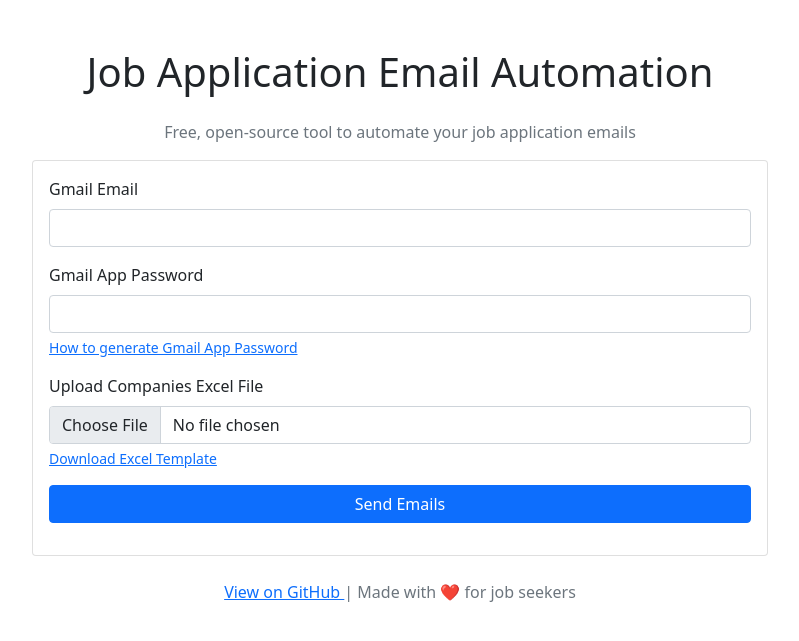
After one commit to DeepDN/Job-application-email-automation-, a Flask app: template templates/index.html in a window 1280 px wide. The commit adds this page. Shown: the top 641 px of the page, without its empty margins (240-1039 px from the left). Run offline with Flask 3, Linux system fonts and the light colour scheme; the template is opened without the code that fills it, so the values that code supplies are empty.

Commit message:
Professional open-source transformation

```diff
--- /dev/null
+++ b/app.py
@@ -0,0 +1,53 @@
+from flask import Flask, render_template, request, jsonify, send_file
+import pandas as pd
+import os
+from email_sender import EmailSender
+from config import Config
+
+app = Flask(__name__)
+app.config.from_object(Config)
+
+@app.route('/')
+def index():
+    return render_template('index.html')
+
+@app.route('/upload', methods=['POST'])
+def upload_file():
+    if 'file' not in request.files:
+        return jsonify({'error': 'No file uploaded'}), 400
+
+    file = request.files['file']
+    if file.filename == '':
+        return jsonify({'error': 'No file selected'}), 400
+
+    if file and file.filename.endswith('.xlsx'):
+        filepath = os.path.join('uploads', file.filename)
+        file.save(filepath)
+        return jsonify({'message': 'File uploaded successfully', 'filename': file.filename})
+
+    return jsonify({'error': 'Invalid file format'}), 400
+
+@app.route('/send-emails', methods=['POST'])
+def send_emails():
+    data = request.json
+    email = data.get('email')
+    password = data.get('password')
+    filename = data.get('filename')
+
+    if not all([email, password, filename]):
+        return jsonify({'error': 'Missing required fields'}), 400
+
+    try:
+        sender = EmailSender(email, password)
+        result = sender.send_bulk_emails(f'uploads/{filename}')
+        return jsonify(result)
+    except Exception as e:
+        return jsonify({'error': str(e)}), 500
+
+@app.route('/template')
+def download_template():
+    return send_file('static/template.xlsx', as_attachment=True)
+
+if __name__ == '__main__':
+    os.makedirs('uploads', exist_ok=True)
+    app.run(debug=True, host='0.0.0.0', port=5000)
--- /dev/null
+++ b/config.py
@@ -0,0 +1,5 @@
+import os
+
+class Config:
+    SECRET_KEY = os.environ.get('SECRET_KEY') or 'dev-secret-key'
+    MAX_CONTENT_LENGTH = 16 * 1024 * 1024  # 16MB max file size
--- a/requirements.txt
+++ b/requirements.txt
@@ -1,2 +1,4 @@
+flask==2.3.3
 pandas==2.1.4
 openpyxl==3.1.2
+jinja2==3.1.2
--- /dev/null
+++ b/templates/index.html
@@ -0,0 +1,125 @@
+<!DOCTYPE html>
+<html lang="en">
+<head>
+    <meta charset="UTF-8">
+    <meta name="viewport" content="width=device-width, initial-scale=1.0">
+    <title>Job Application Email Automation</title>
+    <link href="https://cdn.jsdelivr.net/npm/bootstrap@5.1.3/dist/css/bootstrap.min.css" rel="stylesheet">
+</head>
+<body>
+    <div class="container mt-5">
+        <div class="row justify-content-center">
+            <div class="col-md-8">
+                <h1 class="text-center mb-4">Job Application Email Automation</h1>
+                <p class="text-center text-muted">Free, open-source tool to automate your job application emails</p>
+
+                <div class="card">
+                    <div class="card-body">
+                        <form id="emailForm">
+                            <div class="mb-3">
+                                <label class="form-label">Gmail Email</label>
+                                <input type="email" class="form-control" id="email" required>
+                            </div>
+
+                            <div class="mb-3">
+                                <label class="form-label">Gmail App Password</label>
+                                <input type="password" class="form-control" id="password" required>
+                                <div class="form-text">
+                                    <a href="https://support.google.com/accounts/answer/185833" target="_blank">
+                                        How to generate Gmail App Password
+                                    </a>
+                                </div>
+                            </div>
+
+                            <div class="mb-3">
+                                <label class="form-label">Upload Companies Excel File</label>
+                                <input type="file" class="form-control" id="fileInput" accept=".xlsx" required>
+                                <div class="form-text">
+                                    <a href="/template" download>Download Excel Template</a>
+                                </div>
+                            </div>
+
+                            <button type="submit" class="btn btn-primary w-100">Send Emails</button>
+                        </form>
+
+                        <div id="result" class="mt-3"></div>
+                    </div>
+                </div>
+
+                <div class="mt-4 text-center">
+                    <p class="text-muted">
+                        <a href="https://github.com/DeepDN/Job-application-email-automation-" target="_blank">
+                            View on GitHub
+                        </a> |
+                        Made with ❤️ for job seekers
+                    </p>
+                </div>
+            </div>
+        </div>
+    </div>
+
+    <script>
+        document.getElementById('emailForm').addEventListener('submit', async (e) => {
+            e.preventDefault();
+
+            const fileInput = document.getElementById('fileInput');
+            const file = fileInput.files[0];
+
+            if (!file) {
+                alert('Please select a file');
+                return;
+            }
+
+            // Upload file
+            const formData = new FormData();
+            formData.append('file', file);
+
+            try {
+                const uploadResponse = await fetch('/upload', {
+                    method: 'POST',
+                    body: formData
+                });
+
+                const uploadResult = await uploadResponse.json();
+
+                if (!uploadResponse.ok) {
+                    throw new Error(uploadResult.error);
+                }
+
+                // Send emails
+                const emailData = {
+                    email: document.getElementById('email').value,
+                    password: document.getElementById('password').value,
+                    filename: uploadResult.filename
+                };
+
+                document.getElementById('result').innerHTML = '<div class="alert alert-info">Sending emails...</div>';
+
+                const emailResponse = await fetch('/send-emails', {
+                    method: 'POST',
+                    headers: {
+                        'Content-Type': 'application/json'
+                    },
+                    body: JSON.stringify(emailData)
+                });
+
+                const emailResult = await emailResponse.json();
+
+                if (emailResponse.ok) {
+                    document.getElementById('result').innerHTML =
+                        `<div class="alert alert-success">
+                            Emails sent successfully!<br>
+                            Sent: ${emailResult.sent}, Failed: ${emailResult.failed}, Skipped: ${emailResult.skipped}
+                        </div>`;
+                } else {
+                    throw new Error(emailResult.error);
+                }
+
+            } catch (error) {
+                document.getElementById('result').innerHTML =
+                    `<div class="alert alert-danger">Error: ${error.message}</div>`;
+            }
+        });
+    </script>
+</body>
+</html>
```
Also changed, not shown: DEPLOYMENT.md (added, +70 -0 lines), build_static.py (added, +86 -0 lines), create_template.py (added, +15 -0 lines), email_sender.py (added, +85 -0 lines), templates/email_template.html (+15 -15 lines), .github/workflows/deploy.yml (added), README.md, 2 other files.
